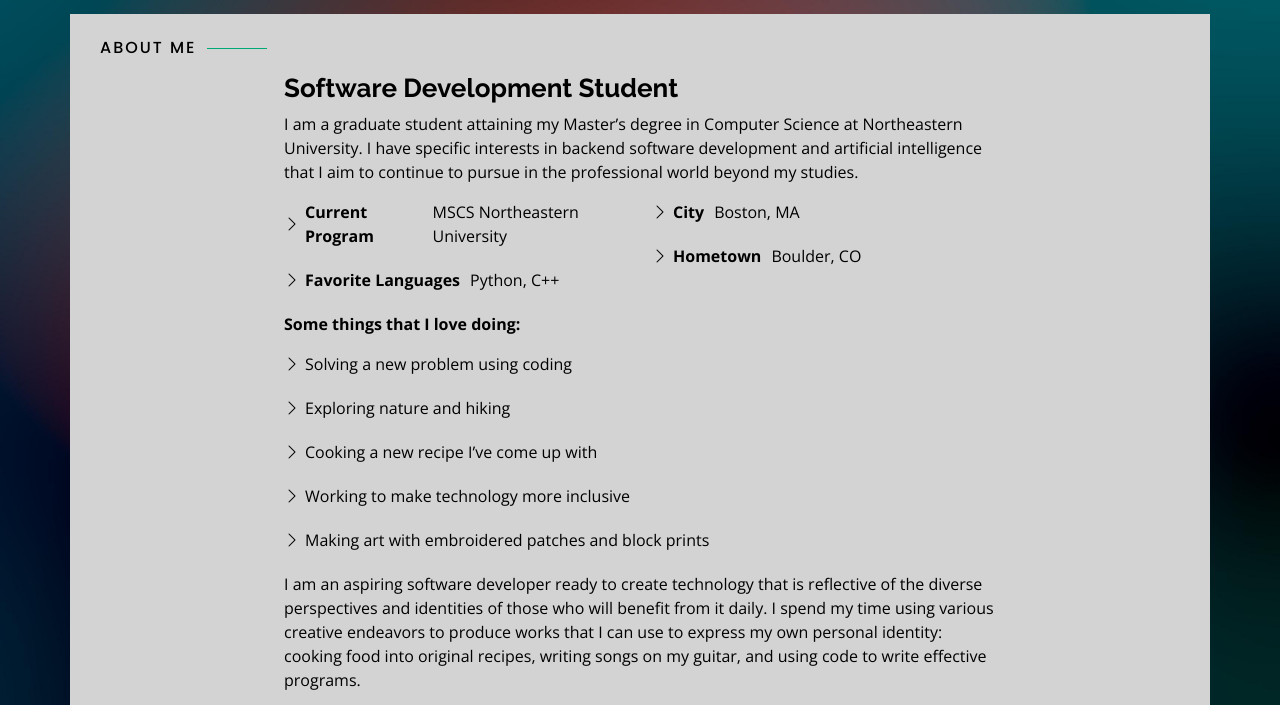
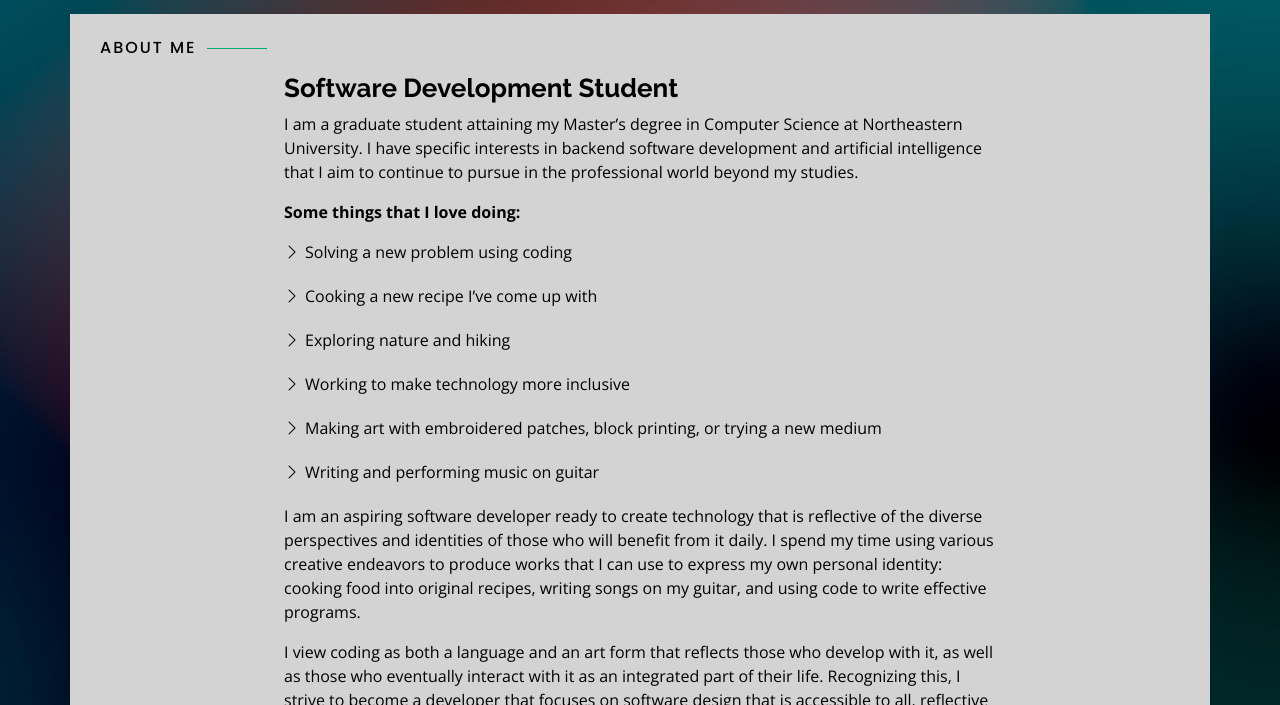
Before and after one commit to adrian-bisberg/adrian-bisberg.github.io, a plain HTML site: page index.html in a window 1280 px wide. Both pictures are taken after a click on the link "About". Shown: the part 86-791 px from the top of the page. Drawn offline with nearby package versions, Linux system fonts and the light colour scheme.

Commit message:
Update index.html

```diff
--- a/index.html
+++ b/index.html
@@ -91,28 +91,15 @@
           <p>
             I am a graduate student attaining my Master’s degree in Computer Science at Northeastern University. I have specific interests in backend software development and artificial intelligence that I aim to continue to pursue in the professional world beyond my studies.
           </p>
-          <div class="row">
-            <div class="col-lg-6">
-              <ul>
-                <li><i class="bi bi-chevron-right"></i> <strong>Current Program</strong> <span>MSCS Northeastern University</span></li>
-                <li><i class="bi bi-chevron-right"></i> <strong>Favorite Languages</strong><span>Python, C++</span></li>
-              </ul>
-            </div>
-            <div class="col-lg-6">
-              <ul>
-                <li><i class="bi bi-chevron-right"></i> <strong>City</strong> <span>Boston, MA</span></li>
-                <li><i class="bi bi-chevron-right"></i> <strong>Hometown</strong> <span>Boulder, CO</span></li>
-              </ul>
-            </div>
-          </div>
           <p>
             <strong>Some things that I love doing: </strong>
             <ul>
               <li><i class="bi bi-chevron-right"></i><span>Solving a new problem using coding</span></li>
+              <li><i class="bi bi-chevron-right"></i><span>Cooking a new recipe I’ve come up with</span></li>
               <li><i class="bi bi-chevron-right"></i><span>Exploring nature and hiking</span></li>
-              <li><i class="bi bi-chevron-right"></i><span>Cooking a new recipe I’ve come up with</span></li>
               <li><i class="bi bi-chevron-right"></i><span>Working to make technology more inclusive</span></li>
-              <li><i class="bi bi-chevron-right"></i><span>Making art with embroidered patches and block prints</span></li>
+              <li><i class="bi bi-chevron-right"></i><span>Making art with embroidered patches, block printing, or trying a new medium</span></li>
+              <li><i class="bi bi-chevron-right"></i><span>Writing and performing music on guitar</span></li>
             </ul>
           </p>
           <p>
```
